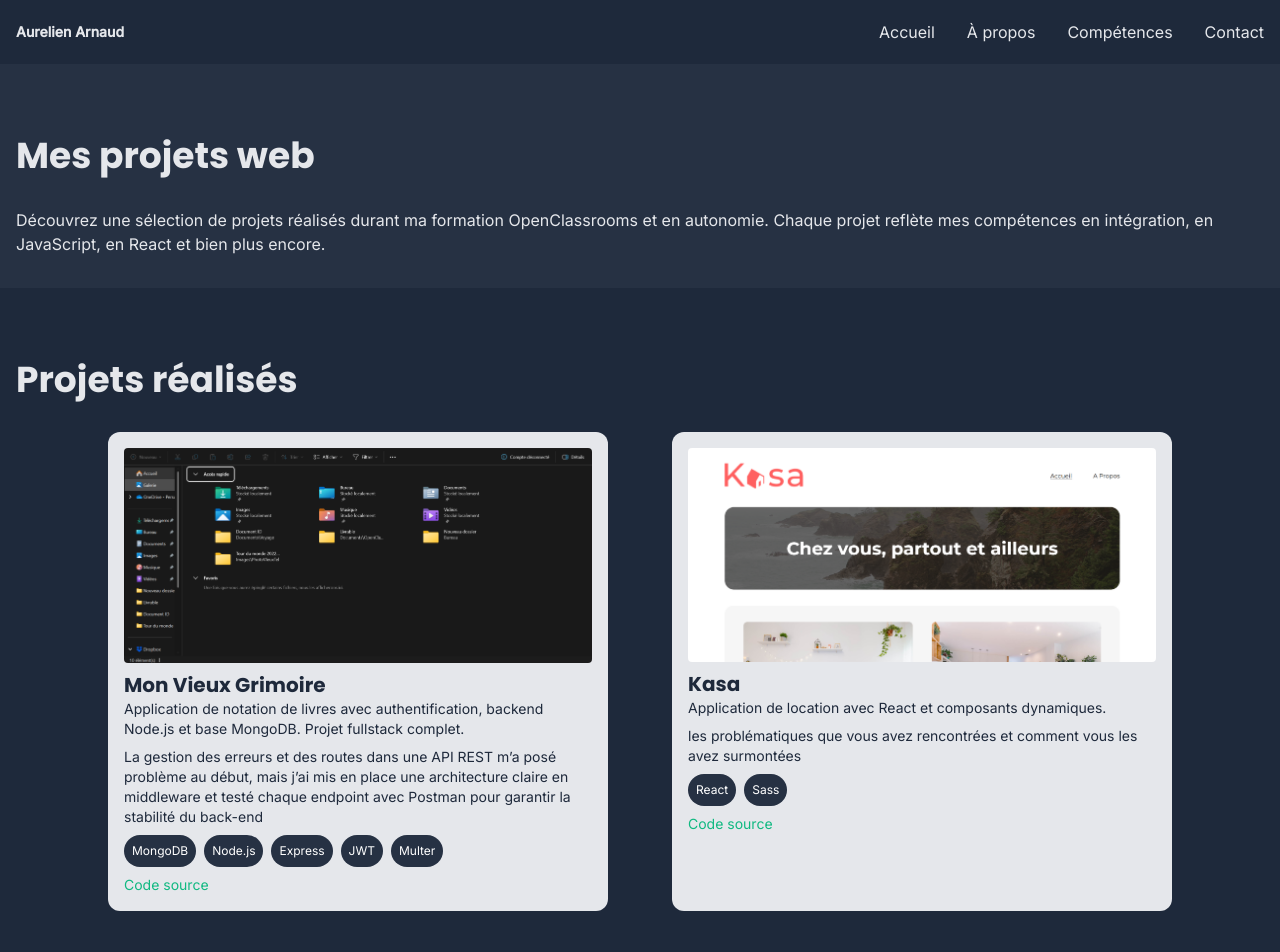
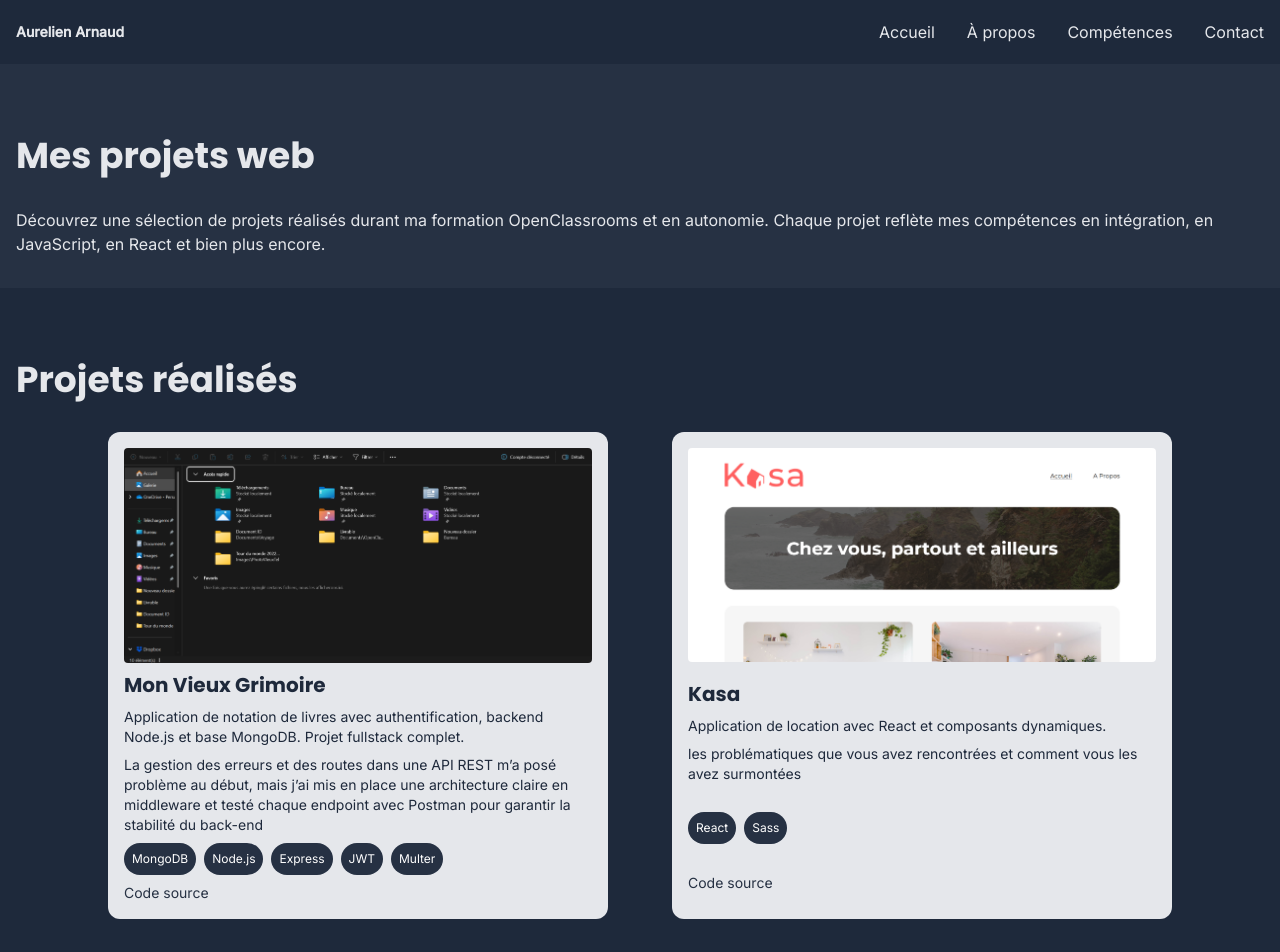
Before and after one commit to aurelienrnd/portfolio, a React (Vite) app: page /project in a window 1280 px wide. Shown: the top 952 px of the page. Built offline with nearby package versions, Linux system fonts and the light colour scheme.

Commit message:
fix Contrast color link Card.tsx : modiffication from text-color-two to   text-color-four

```diff
--- a/src/compoments/utility/Card.tsx
+++ b/src/compoments/utility/Card.tsx
@@ -26,25 +26,25 @@ function Card({
     <article className="card">
       <img src={image} alt={`aperçu du projet ${title}`} className="rounded" />
 
-      <div>
-        <h3 className="">{title}</h3>
-        <p className="">{description}</p>
+      <div className="flex flex-col gap-2 justify-around h-full">
+        <div className="flex flex-col gap-2">
+          <h3>{title}</h3>
+          <p>{description}</p>
+          <p>{dificulty}</p>
         </div>
-
-      <p className="">{dificulty}</p>
 
         <div className="flex gap-2 flex-wrap justify-center md:justify-start">
           {techs.map(tech => (
             <span
               key={tech}
-            className="px-2 py-2 text-xs bg-color-four text-white rounded-full"
+              className="px-2 py-2 text-xs  bg-color-four text-white rounded-full"
             >
               {tech}
             </span>
           ))}
         </div>
 
-      <div className=" flex gap-4 text-color-three">
+        <div className=" flex gap-4 text-color-four">
           {siteUrl && (
             <a href={siteUrl} target="_blank" className="hover:underline">
               Voir le site
@@ -54,6 +54,7 @@ function Card({
             Code source
           </a>
         </div>
+      </div>
     </article>
   );
 }
```
Lines whose indentation alone changed are shown as unchanged.
